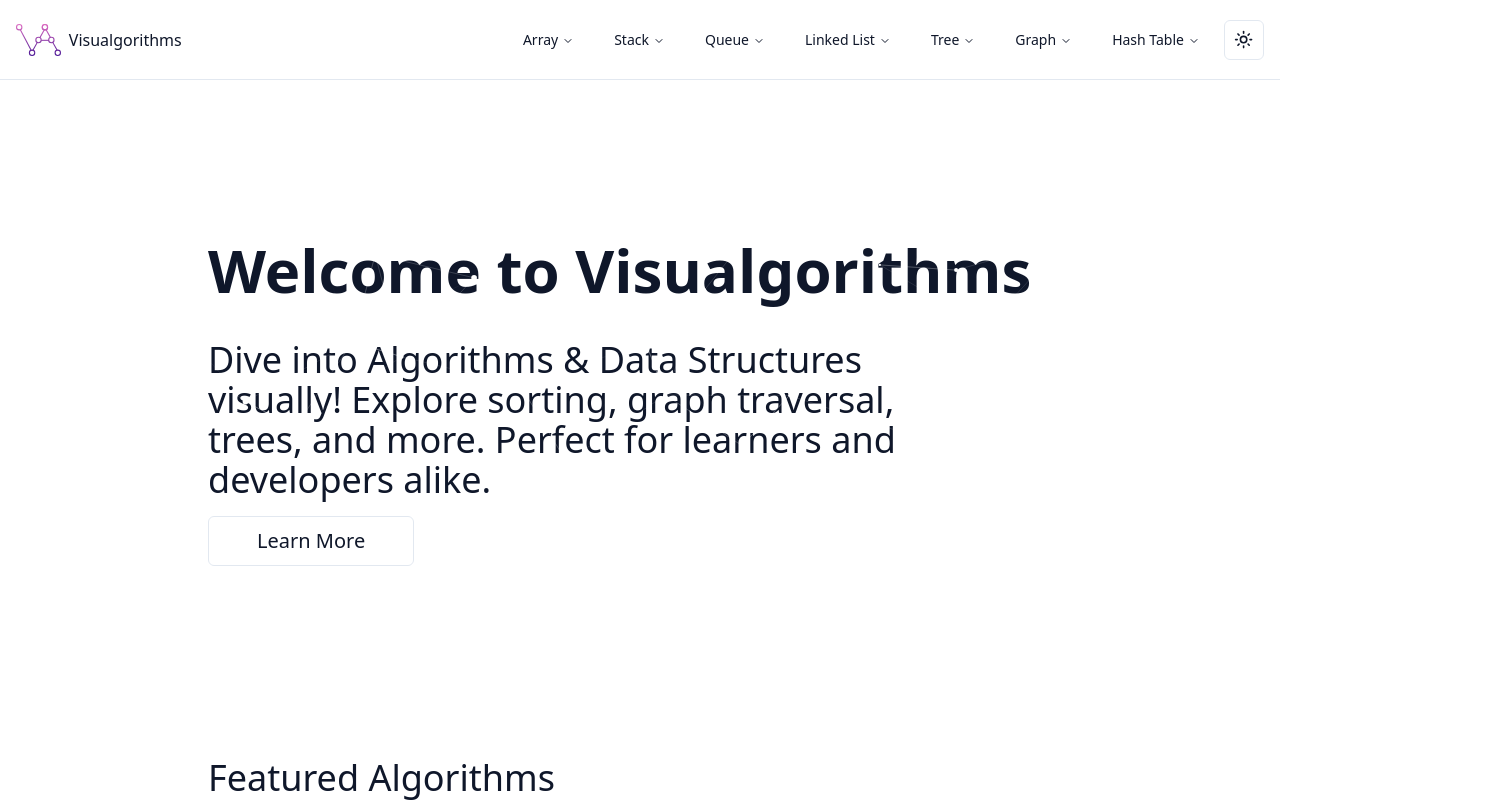
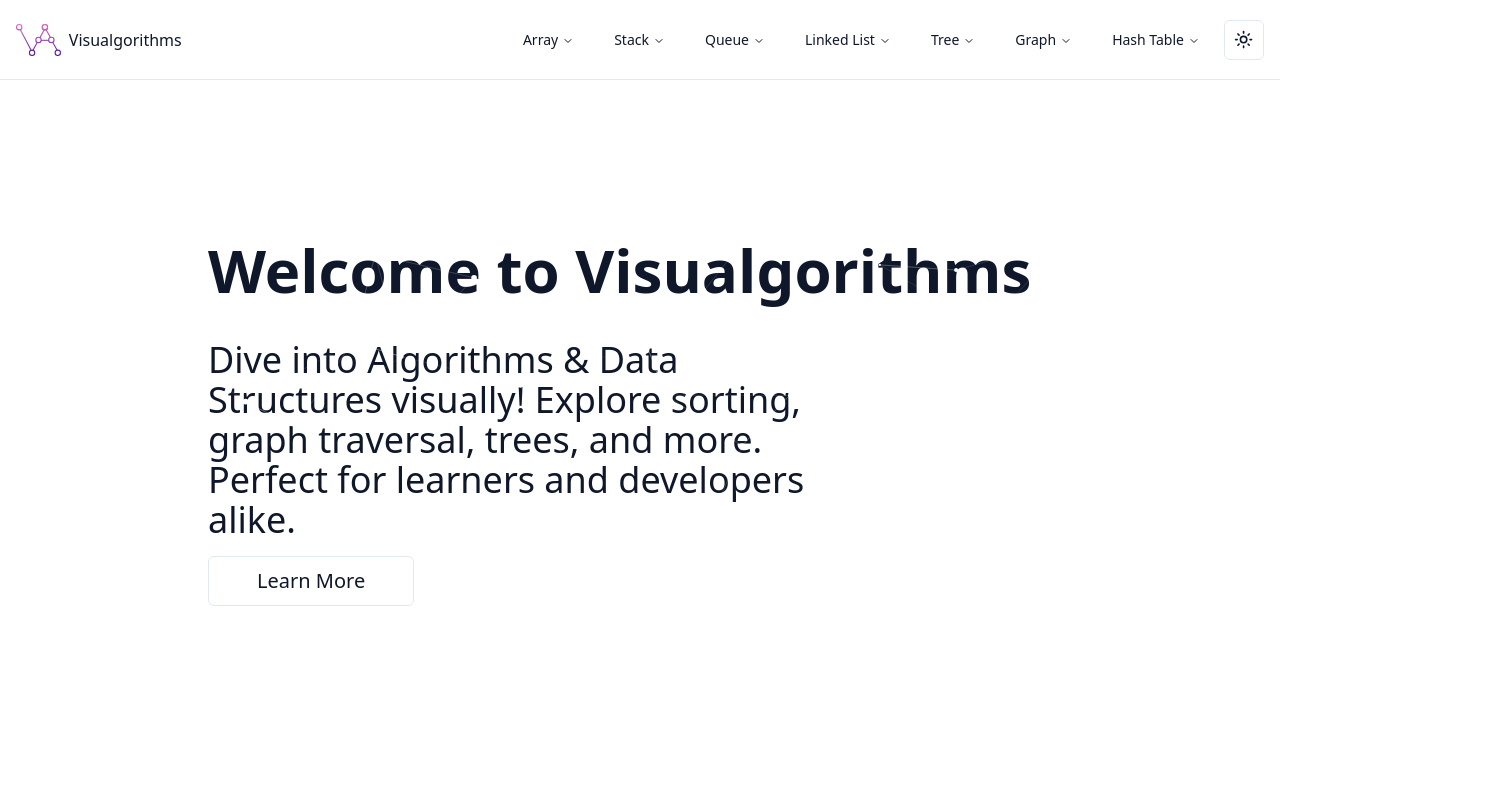
Before and after one commit to jhutchings99/algorithm-visualizer, a Next.js app in the folder src/public/: page / in a window 1280 px wide. Shown: the top 802 px of the page, 1488 px wide, since content can reach past the window. Built offline with nearby package versions, Linux system fonts and the light colour scheme.

Commit message:
fix: overflow issue on landing page

```diff
--- a/src/public/app/page.tsx
+++ b/src/public/app/page.tsx
@@ -13,13 +13,13 @@ import Link from "next/link";
 
 export default function Home() {
   return (
-    <main>
+    <main className=" overflow-x-hidden">
       <MainNavigation />
       <ParticlesComponent />
 
-      <div className="mt-40 mb-48 w-screen mx-52">
+      <div className="mx-52 mt-40 mb-48">
         <h1 className="text-6xl font-bold pb-10">Welcome to Visualgorithms</h1>
-        <h2 className="text-4xl font-medium pb-4 text-wrap max-w-[60vw]">
+        <h2 className="text-4xl font-medium pb-4 text-wrap max-w-[50vw]">
           Dive into Algorithms & Data Structures visually! Explore sorting,
           graph traversal, trees, and more. Perfect for learners and developers
           alike.
```
